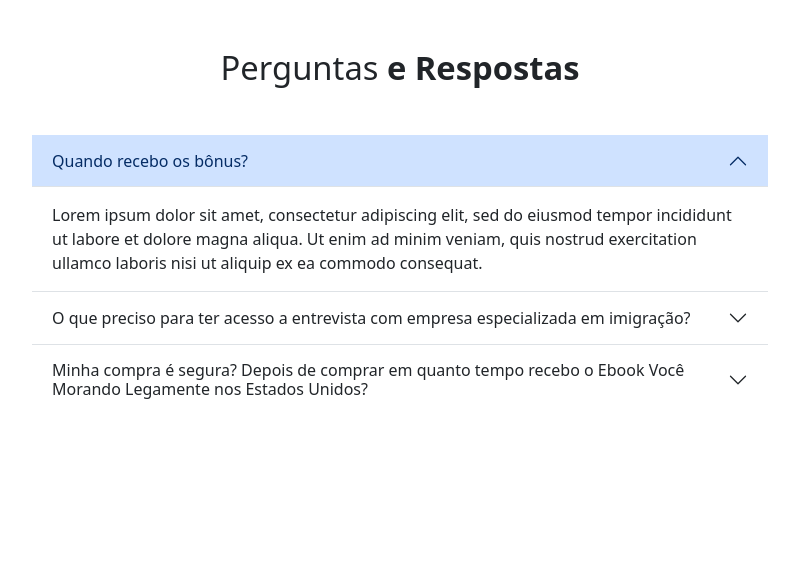
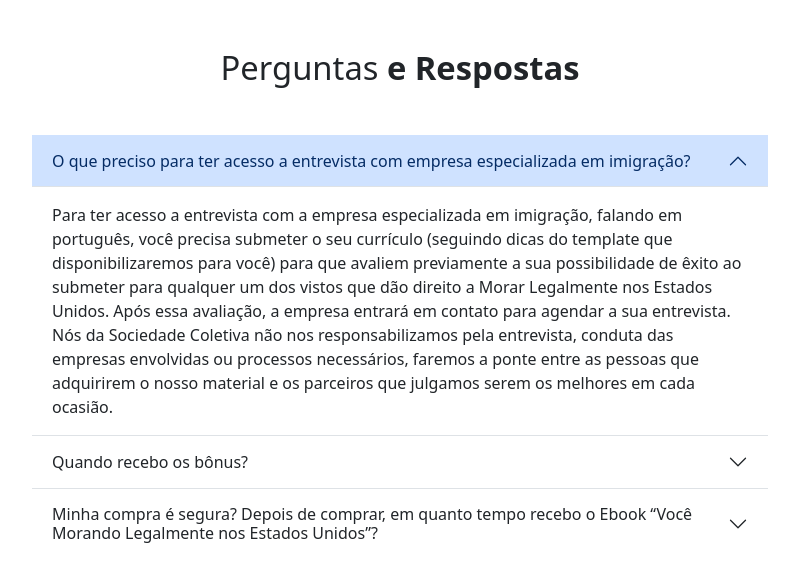
Before and after one commit to DanMarq/landing-page-ebook, a Next.js app: page /sections/Section.faq in a window 1280 px wide. Shown: the top 582 px of the page, without its empty margins (240-1039 px from the left). Built offline with nearby package versions, Linux system fonts and the light colour scheme.

Commit message:
adcionando video correto e analytics

```diff
--- a/src/pages/_app.tsx
+++ b/src/pages/_app.tsx
@@ -1,7 +1,42 @@
 import 'bootstrap/dist/css/bootstrap.min.css';
 import '@/styles/globals.css'
 import type { AppProps } from 'next/app'
+import Script from 'next/script';
 
 export default function App({ Component, pageProps }: AppProps) {
-  return <Component {...pageProps} />
+  return (
+    <>
+    <Component {...pageProps} />
+    <Script
+    id = 'facebook-pixel'
+    dangerouslySetInnerHTML={{
+        __html: `!function(f,b,e,v,n,t,s)
+        {if(f.fbq)return;n=f.fbq=function(){n.callMethod?
+        n.callMethod.apply(n,arguments):n.queue.push(arguments)};
+        if(!f._fbq)f._fbq=n;n.push=n;n.loaded=!0;n.version='2.0';
+        n.queue=[];t=b.createElement(e);t.async=!0;
+        t.src=v;s=b.getElementsByTagName(e)[0];
+        s.parentNode.insertBefore(t,s)}(window, document,'script',
+        'https://connect.facebook.net/en_US/fbevents.js');
+        fbq('init', '243597755142259');
+        fbq('track', 'PageView');`
+    }}
+    >
+    </Script>
+
+    <Script async src='https://www.googletagmanager.com/gtag/js?id=AW-11184257379' />
+
+    <Script
+    id = 'google-gtag'
+    dangerouslySetInnerHTML={{
+        __html: `window.dataLayer = window.dataLayer || [];
+        function gtag(){dataLayer.push(arguments);}
+        gtag('js', new Date());
+
+        gtag('config', 'AW-11184257379');`
+    }}
+    >
+    </Script>
+    </>
+  )
 }
--- a/src/pages/_document.tsx
+++ b/src/pages/_document.tsx
@@ -4,7 +4,9 @@ import { Html, Head, Main, NextScript } from 'next/document'
 export default function Document() {
   return (
     <Html lang="pt-BR">
-      <Head />
+      <Head>
+      <meta name="facebook-domain-verification" content="jv1nxz88g0dxw4c54mk2yhzigralfq" />
+      </Head>
       <body>
         <Main />
         <NextScript />
--- a/src/pages/sections/Section.atalhos.tsx
+++ b/src/pages/sections/Section.atalhos.tsx
@@ -1,4 +1,5 @@
 import { Button, Col, Row } from "react-bootstrap";
+import Botao from "../components/Button";
 
 export default function SectionAtalhos() {
     return (
@@ -21,8 +22,7 @@ export default function SectionAtalhos() {
                <p>
                Decidi reunir todo esse conhecimento valiosíssimo em um material prático e de fácil compreensão. Nele, você encontrará orientações claras para trilhar o seu caminho até o Sonho Americano de forma segura e eficiente. Prepare-se para entender cada passo dado, economizar tempo e dinheiro, e conquistar a tão desejada moradia legal nos Estados Unidos.
                </p>
-
-                <Button className='mt-4'>Quero essa oportunidade</Button>
+                <Botao classStyle="mt-4" text="Quero essa oportunidade" />
             </Col>
 
             <Col lg={6}>
--- a/src/pages/sections/Section.faq.tsx
+++ b/src/pages/sections/Section.faq.tsx
@@ -11,32 +11,29 @@ export default function SectionFaq() {
                   <Accordion defaultActiveKey="0" flush>
 
                     <Accordion.Item eventKey="0">
-                        <Accordion.Header>Quando recebo os bônus?</Accordion.Header>
+                        <Accordion.Header>
+                            O que preciso para ter acesso a entrevista com empresa especializada em imigração?
+                        </Accordion.Header>
                             <Accordion.Body>
-                            Lorem ipsum dolor sit amet, consectetur adipiscing elit, sed do
-                            eiusmod tempor incididunt ut labore et dolore magna aliqua. Ut enim ad
-                            minim veniam, quis nostrud exercitation ullamco laboris nisi ut
-                            aliquip ex ea commodo consequat.
+                            Para ter acesso a entrevista com a empresa especializada em imigração, falando em português, você precisa submeter o seu currículo (seguindo dicas do template que disponibilizaremos para você) para que avaliem previamente a sua possibilidade de êxito ao submeter para qualquer um dos vistos que dão direito a Morar Legalmente nos Estados Unidos. Após essa avaliação, a empresa entrará em contato para agendar a sua entrevista. Nós da Sociedade Coletiva não nos responsabilizamos pela entrevista, conduta das empresas envolvidas ou processos necessários, faremos a ponte entre as pessoas que adquirirem o nosso material e os parceiros que julgamos serem os melhores em cada ocasião.
                             </Accordion.Body>
                     </Accordion.Item>
 
                     <Accordion.Item eventKey="1">
-                        <Accordion.Header>O que preciso para ter acesso a entrevista com empresa especializada em imigração?</Accordion.Header>
+                        <Accordion.Header>
+                        Quando recebo os bônus?
+                        </Accordion.Header>
                             <Accordion.Body>
-                            Lorem ipsum dolor sit amet, consectetur adipiscing elit, sed do
-                            eiusmod tempor incididunt ut labore et dolore magna aliqua. Ut enim ad
-                            minim veniam, quis nostrud exercitation ullamco laboris nisi ut
-                            aliquip ex ea commodo consequat.
+                            Após feita a compra do ebook principal, em 7 dias enviaremos todos os demais materiais listados acima como bônus, sem custo adicional. Todos os materiais são Copyrights da Sociedade Coletiva.
                             </Accordion.Body>
                     </Accordion.Item>
 
                     <Accordion.Item eventKey="2">
-                        <Accordion.Header>Minha compra é segura? Depois de comprar em quanto tempo recebo o Ebook Você Morando Legamente nos Estados Unidos?</Accordion.Header>
+                        <Accordion.Header>
+                        Minha compra é segura? Depois de comprar, em quanto tempo recebo o Ebook “Você Morando Legalmente nos Estados Unidos”?
+                        </Accordion.Header>
                             <Accordion.Body>
-                            Lorem ipsum dolor sit amet, consectetur adipiscing elit, sed do
-                            eiusmod tempor incididunt ut labore et dolore magna aliqua. Ut enim ad
-                            minim veniam, quis nostrud exercitation ullamco laboris nisi ut
-                            aliquip ex ea commodo consequat.
+                            A compra é totalmente segura e utilizamos plataformas certificadas pelo mercado, com a possibilidade de pagamento via Pix, Boleto e Cartão de Crédito. Após a confirmação do pagamento, você receberá em minutos o Ebook “Você Morando Legalmente nos Estados Unidos” e em até 7 dias todos os demais bônus que listamos aqui nesta página.
                             </Accordion.Body>
                     </Accordion.Item>
 
--- a/src/pages/sections/Section.guia.tsx
+++ b/src/pages/sections/Section.guia.tsx
@@ -4,6 +4,7 @@ import { BsFillBookmarkCheckFill, BsArrowDownCircle } from "react-icons/bs";
 import { IoFastFoodOutline } from "react-icons/io5";
 
 import * as prices from '../../utils/prices'
+import Botao from "../components/Button";
 
 export default function SectionGuia() {
 
@@ -58,6 +59,11 @@ export default function SectionGuia() {
             </Col>
 
           </Row>
+          <Row className="mx-0">
+            <Col lg={12} className="text-center">
+              <Botao text="Não perca essa oportunidade" classStyle="mt-5" />
+            </Col>
+          </Row>
         </div>
         </section>
     )
--- a/src/pages/sections/Section.header.tsx
+++ b/src/pages/sections/Section.header.tsx
@@ -3,6 +3,7 @@ import Video from '../components/Video'
 
 import { Player} from '@lottiefiles/react-lottie-player';
 import { ReactNode } from 'react';
+import Botao from '../components/Button';
 
 interface HeaderProps {
   texto: ReactNode
@@ -30,7 +31,9 @@ export default function SectionHeader({texto, subtexto}:HeaderProps) {
                   {texto}
                   <h2>{subtexto}</h2>
                   <Video />
-                  <Button className='mt-3 white-bg' size='lg'>Adquira agora o seu ebook</Button>
+                 <a href='#adquira-agora'>
+                 <Button className='mt-5 white-bg'>Adquira agora o seu ebook</Button>
+                 </a>
                 </div>
               </Col>
             </Row>
--- a/src/pages/sections/Section.oportunidade.tsx
+++ b/src/pages/sections/Section.oportunidade.tsx
@@ -1,4 +1,5 @@
-import {Container, Col, Button} from 'react-bootstrap'
+import {Container, Col} from 'react-bootstrap'
+import Botao from '../components/Button'
 
 export default function SectionOportunidade() {
 
@@ -16,7 +17,7 @@ export default function SectionOportunidade() {
                 <br />
                 Viva a emoção de morar nos Estados Unidos e comece uma nova e incrível jornada em um dos países mais promissores do mundo.
               </p>
-              <Button className='mt-5 white-bg'>Adiquira agora o seu ebook</Button>
+              <Botao classStyle='mt-5 white-bg' text='Adquira agora o seu ebook' />
             </Col>
           </Container>
         </section>
```
Also changed, not shown: src/pages/components/Button.tsx (added, +16 -0 lines), src/pages/components/Video.tsx (+3 -4 lines), src/pages/sections/Section.produto.tsx (+5 -4 lines).
